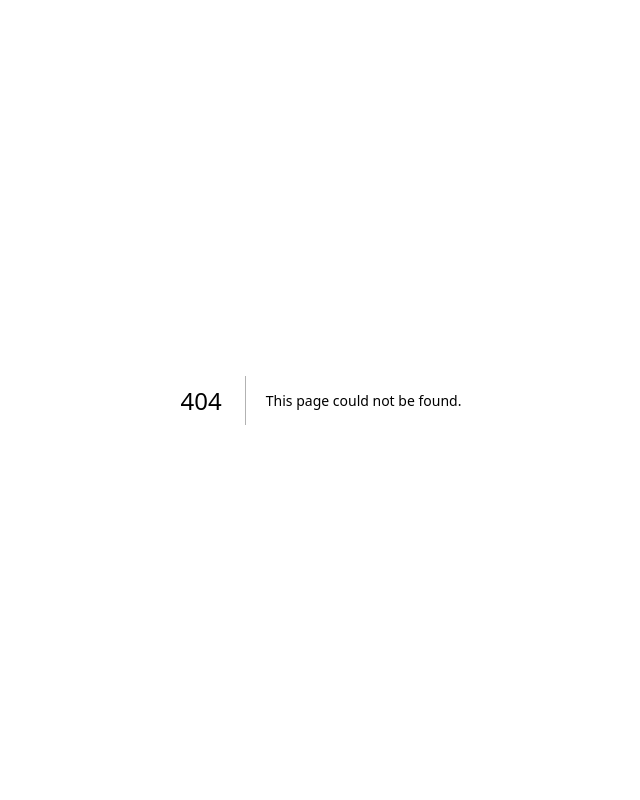
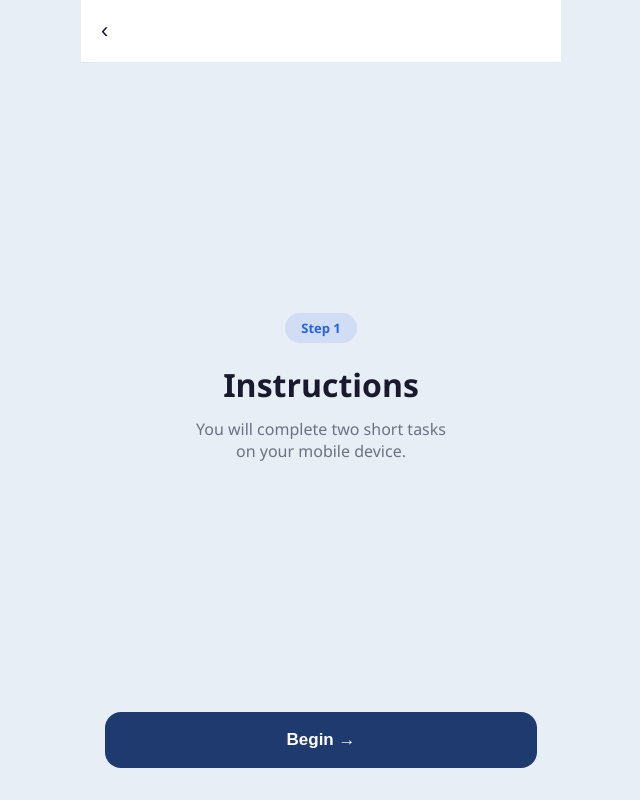
Before and after one commit to CokanZero/richman_2026, a Next.js app: page /task1 in a window 1280 px wide. Before the commit this address had no page. Shown: the whole page, without its empty margins (319-959 px from the left). Built offline with nearby package versions, Linux system fonts and the light colour scheme.

Commit message:
fix: force rename task1 lowercase

```diff
--- /dev/null
+++ b/app/task1/page.js
@@ -0,0 +1,52 @@
+'use client'
+import { useEffect, useState } from 'react'
+import { useRouter } from 'next/navigation'
+import { applyTheme, loadSettings } from '../../lib/theme'
+
+const TEXT = {
+  EN: {
+    badge: 'Step 1',
+    title: 'Instructions',
+    subtitle: 'You will complete two short tasks\non your mobile device.',
+    beginBtn: 'Begin →',
+  },
+  KO: {
+    badge: '1단계',
+    title: '안내사항',
+    subtitle: '모바일 기기에서\n두 가지 짧은 과제를 수행하게 됩니다.',
+    beginBtn: '시작 →',
+  },
+}
+
+export default function Task1Page() {
+  const router = useRouter()
+  const [lang, setLang] = useState('EN')
+
+  useEffect(() => {
+    const { type, lang: savedLang } = loadSettings()
+    setLang(savedLang)
+    applyTheme(type)
+  }, [])
+
+  const t = TEXT[lang]
+
+  return (
+    <div className="page-container">
+      <div className="header">
+        <button className="back-btn" onClick={() => router.back()}>‹</button>
+      </div>
+
+      <div className="content" style={{ justifyContent: 'center', paddingTop: '60px' }}>
+        <span className="badge">{t.badge}</span>
+        <h1 className="page-title">{t.title}</h1>
+        <p className="page-subtitle" style={{ whiteSpace: 'pre-line' }}>{t.subtitle}</p>
+      </div>
+
+      <div className="bottom-btn">
+        <button className="btn-primary" onClick={() => router.push('/reading')}>
+          {t.beginBtn}
+        </button>
+      </div>
+    </div>
+  )
+}
```
